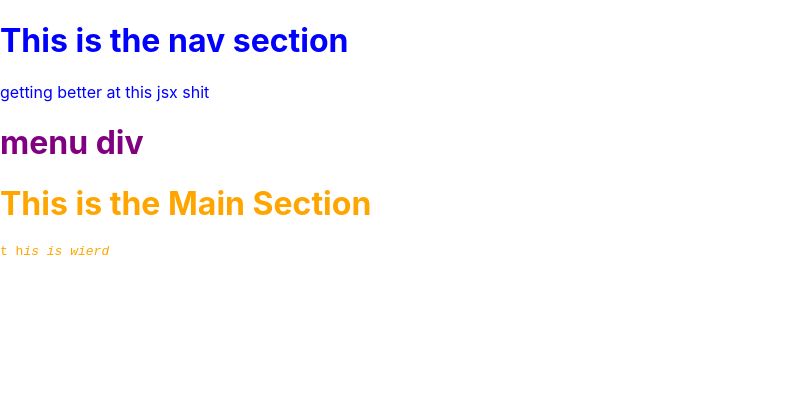
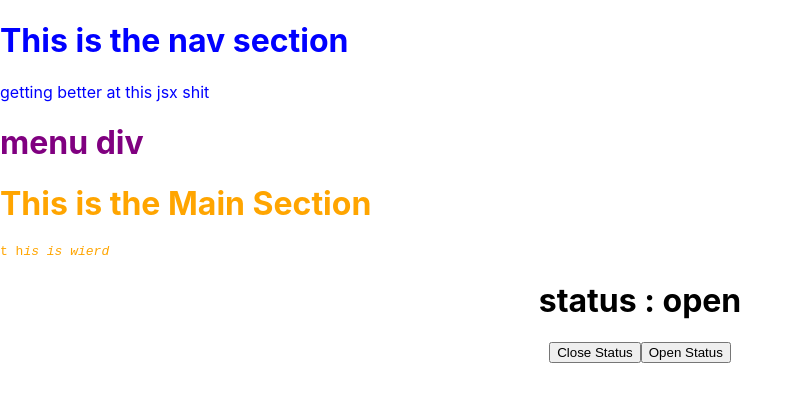
Before and after one commit to ianfletcher314/BrasiliaRestaurant, a React (Create React App) app: page / in a window 1280 px wide. Shown: the top 402 px of the page, without its empty margins (0-803 px from the left). Built offline with nearby package versions, Linux system fonts and the light colour scheme.

Commit message:
added imported usestate into app and created a state and a function to change that state. I also added two buttons tochange the text of a h1 tag depending on the state of the website

```diff
--- a/src/App.js
+++ b/src/App.js
@@ -1,7 +1,27 @@
+import React, { useState } from "react";
 import "./App.css";
 
 function App() {
-  return <div className="App"></div>;
+  const [status, setStatus] = useState("open");
+  return (
+    <div className="App">
+      <h1> status : {status}</h1>
+      <button
+        onClick={() => {
+          setStatus("closed");
+        }}
+      >
+        Close Status
+      </button>
+      <button
+        onClick={() => {
+          setStatus("open");
+        }}
+      >
+        Open Status
+      </button>
+    </div>
+  );
 }
 
 export default App;
```
